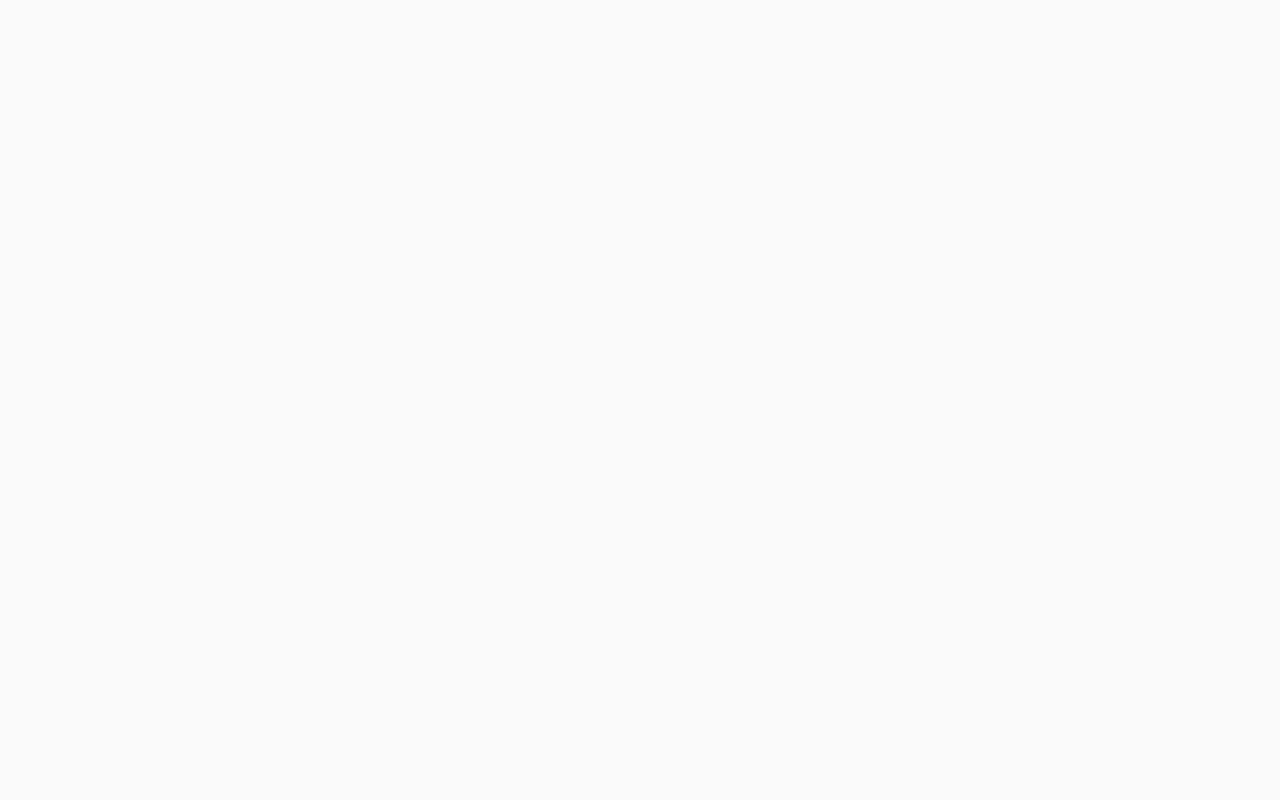
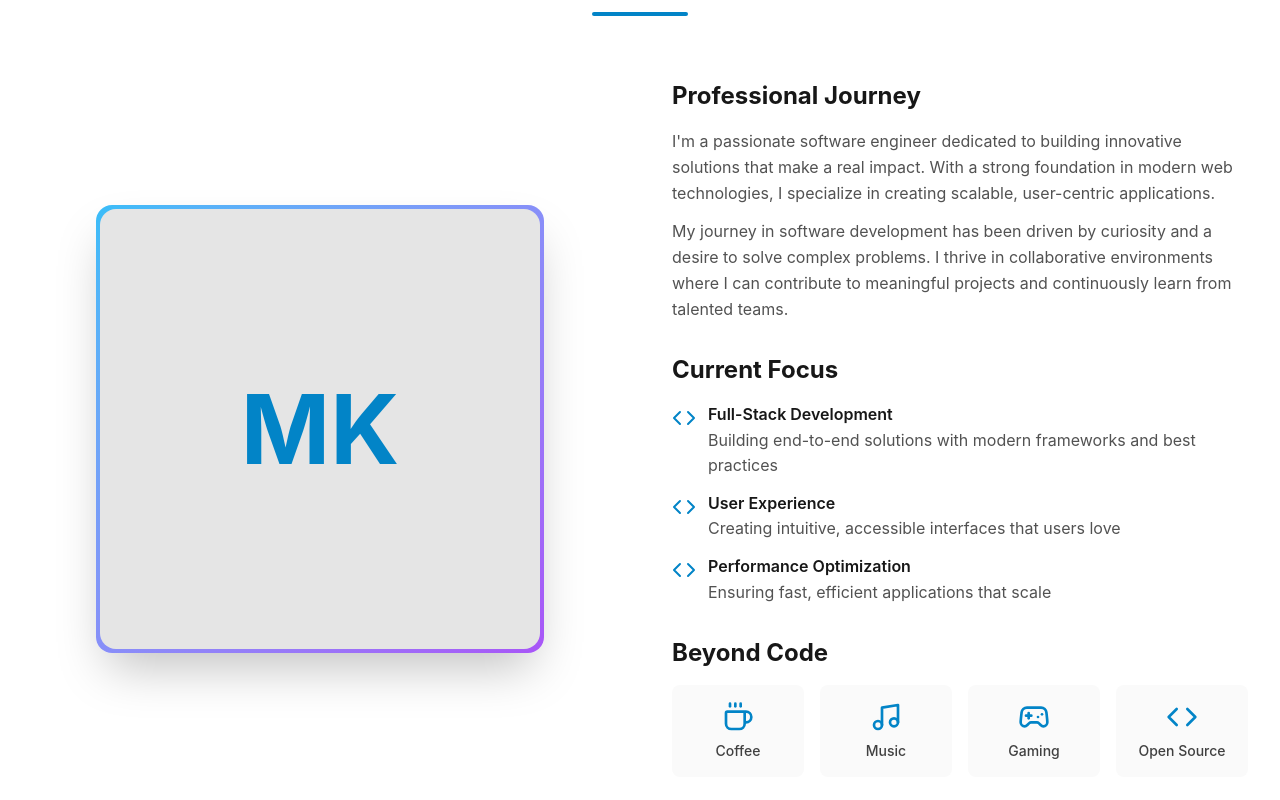
Before and after one commit to mitchellnkeo/portfolio, a React (Vite) app: page / in a window 1280 px wide. Shown: the part 980-1780 px from the top of the page. Before the commit the page ends 920 px from the top, so only its background shows below. Built offline with nearby package versions, Linux system fonts and the light colour scheme.

Commit message:
About Section

```diff
--- a/src/App.tsx
+++ b/src/App.tsx
@@ -1,6 +1,7 @@
 import Header from './components/layout/Header';
 import Footer from './components/layout/Footer';
 import Hero from './components/sections/Hero';
+import About from './components/sections/About';
 
 function App() {
   return (
@@ -8,6 +9,7 @@ function App() {
       <Header />
       <main>
         <Hero />
+        <About />
         {/* More sections will be added here */}
       </main>
       <Footer />
--- /dev/null
+++ b/src/components/sections/About.tsx
@@ -0,0 +1,115 @@
+import { Code, Coffee, Gamepad2, Music } from 'lucide-react';
+
+export default function About() {
+  return (
+    <section id="about" className="py-20 sm:py-24 lg:py-32 bg-white">
+      <div className="max-w-7xl mx-auto px-4 sm:px-6 lg:px-8">
+        {/* Section Heading */}
+        <div className="text-center mb-16">
+          <h2 className="text-4xl sm:text-5xl font-bold text-neutral-900 mb-4">
+            About Me
+          </h2>
+          <div className="w-24 h-1 bg-primary-600 mx-auto rounded-full"></div>
+        </div>
+
+        <div className="grid lg:grid-cols-2 gap-12 lg:gap-16 items-center">
+          {/* Left Column - Image */}
+          <div className="order-2 lg:order-1">
+            <div className="relative">
+              {/* Professional Photo Placeholder */}
+              <div className="relative w-full max-w-md mx-auto">
+                <div className="aspect-square rounded-2xl bg-gradient-to-br from-primary-400 to-secondary-500 p-1 shadow-2xl">
+                  <div className="w-full h-full rounded-2xl bg-neutral-200 flex items-center justify-center overflow-hidden">
+                    <div className="text-8xl font-bold text-primary-600">
+                      MK
+                    </div>
+                  </div>
+                </div>
+                {/* Decorative elements */}
+                <div className="absolute -bottom-6 -right-6 w-32 h-32 bg-primary-100 rounded-full opacity-50 blur-2xl -z-10"></div>
+                <div className="absolute -top-6 -left-6 w-32 h-32 bg-secondary-100 rounded-full opacity-50 blur-2xl -z-10"></div>
+              </div>
+            </div>
+          </div>
+
+          {/* Right Column - Content */}
+          <div className="order-1 lg:order-2 space-y-8">
+            {/* Professional Background */}
+            <div className="space-y-4">
+              <h3 className="text-2xl font-bold text-neutral-900">Professional Journey</h3>
+              <div className="space-y-3 text-neutral-600 leading-relaxed">
+                <p>
+                  I'm a passionate software engineer dedicated to building innovative solutions
+                  that make a real impact. With a strong foundation in modern web technologies,
+                  I specialize in creating scalable, user-centric applications.
+                </p>
+                <p>
+                  My journey in software development has been driven by curiosity and a desire to
+                  solve complex problems. I thrive in collaborative environments where I can
+                  contribute to meaningful projects and continuously learn from talented teams.
+                </p>
+              </div>
+            </div>
+
+            {/* Current Role & Focus Areas */}
+            <div className="space-y-4">
+              <h3 className="text-2xl font-bold text-neutral-900">Current Focus</h3>
+              <div className="space-y-3">
+                <div className="flex items-start gap-3">
+                  <Code className="w-6 h-6 text-primary-600 flex-shrink-0 mt-1" />
+                  <div>
+                    <p className="font-semibold text-neutral-900">Full-Stack Development</p>
+                    <p className="text-neutral-600">
+                      Building end-to-end solutions with modern frameworks and best practices
+                    </p>
+                  </div>
+                </div>
+                <div className="flex items-start gap-3">
+                  <Code className="w-6 h-6 text-primary-600 flex-shrink-0 mt-1" />
+                  <div>
+                    <p className="font-semibold text-neutral-900">User Experience</p>
+                    <p className="text-neutral-600">
+                      Creating intuitive, accessible interfaces that users love
+                    </p>
+                  </div>
+                </div>
+                <div className="flex items-start gap-3">
+                  <Code className="w-6 h-6 text-primary-600 flex-shrink-0 mt-1" />
+                  <div>
+                    <p className="font-semibold text-neutral-900">Performance Optimization</p>
+                    <p className="text-neutral-600">
+                      Ensuring fast, efficient applications that scale
+                    </p>
+                  </div>
+                </div>
+              </div>
+            </div>
+
+            {/* Personal Interests */}
+            <div className="space-y-4">
+              <h3 className="text-2xl font-bold text-neutral-900">Beyond Code</h3>
+              <div className="grid grid-cols-2 sm:grid-cols-4 gap-4">
+                <div className="flex flex-col items-center p-4 rounded-lg bg-neutral-50 hover:bg-primary-50 transition-colors group">
+                  <Coffee className="w-8 h-8 text-primary-600 mb-2 group-hover:scale-110 transition-transform" />
+                  <span className="text-sm font-medium text-neutral-700">Coffee</span>
+                </div>
+                <div className="flex flex-col items-center p-4 rounded-lg bg-neutral-50 hover:bg-primary-50 transition-colors group">
+                  <Music className="w-8 h-8 text-primary-600 mb-2 group-hover:scale-110 transition-transform" />
+                  <span className="text-sm font-medium text-neutral-700">Music</span>
+                </div>
+                <div className="flex flex-col items-center p-4 rounded-lg bg-neutral-50 hover:bg-primary-50 transition-colors group">
+                  <Gamepad2 className="w-8 h-8 text-primary-600 mb-2 group-hover:scale-110 transition-transform" />
+                  <span className="text-sm font-medium text-neutral-700">Gaming</span>
+                </div>
+                <div className="flex flex-col items-center p-4 rounded-lg bg-neutral-50 hover:bg-primary-50 transition-colors group">
+                  <Code className="w-8 h-8 text-primary-600 mb-2 group-hover:scale-110 transition-transform" />
+                  <span className="text-sm font-medium text-neutral-700">Open Source</span>
+                </div>
+              </div>
+            </div>
+          </div>
+        </div>
+      </div>
+    </section>
+  );
+}
```
Also changed, not shown: 1 other file (tests, documents, lock files or other folders).
